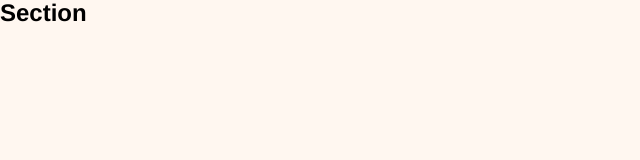
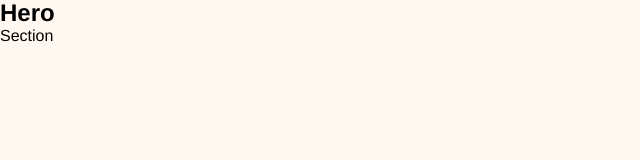
Before and after one commit to Edanriell/SinglePageDesignPortfolio, a Nuxt app in the folder Client/: page / in a window 1280 px wide. Shown: the top 160 px of the page, without its empty margins (0-640 px from the left). Built offline with nearby package versions, Linux system fonts and the light colour scheme.

Commit message:
feature(home-page): created home page

```diff
--- a/Client/nuxt-pages/home/ui/home-page.vue
+++ b/Client/nuxt-pages/home/ui/home-page.vue
@@ -0,0 +1,9 @@
+<script lang="ts" setup>
+	import { HeroSection } from "./sections/hero/ui";
+</script>
+
+<template>
+	<HeroSection />
+</template>
+
+<style scoped></style>
--- a/Client/nuxt-pages/home/ui/index.ts
+++ b/Client/nuxt-pages/home/ui/index.ts
@@ -0,0 +1,3 @@
+import HomePage from "./home-page.vue";
+
+export { HomePage };
--- /dev/null
+++ b/Client/nuxt-pages/home/ui/sections/hero/ui/hero-section.vue
@@ -0,0 +1,10 @@
+<script lang="ts" setup></script>
+
+<template>
+	<section>
+		<h1>Hero</h1>
+		<p>Section</p>
+	</section>
+</template>
+
+<style scoped></style>
--- /dev/null
+++ b/Client/nuxt-pages/home/ui/sections/hero/ui/index.ts
@@ -0,0 +1,3 @@
+import HeroSection from "./hero-section.vue";
+
+export { HeroSection };
--- a/Client/pages/index.vue
+++ b/Client/pages/index.vue
@@ -1,11 +1,13 @@
-<script>
+<script lang="ts" setup>
+	import { HomePage } from "@nuxt-pages/home/ui";
+
 	definePageMeta({
 		layout: "root-ui-root-layout"
 	});
 </script>
 
 <template>
-	<section>
-		<h2>Section</h2>
-	</section>
+	<main>
+		<HomePage />
+	</main>
 </template>
--- a/Client/widgets/layout/root/ui/root-layout.vue
+++ b/Client/widgets/layout/root/ui/root-layout.vue
@@ -5,8 +5,6 @@
 
 <template>
 	<Header />
-	<main>
-		<slot />
-	</main>
+	<slot />
 	<Footer />
 </template>
```
